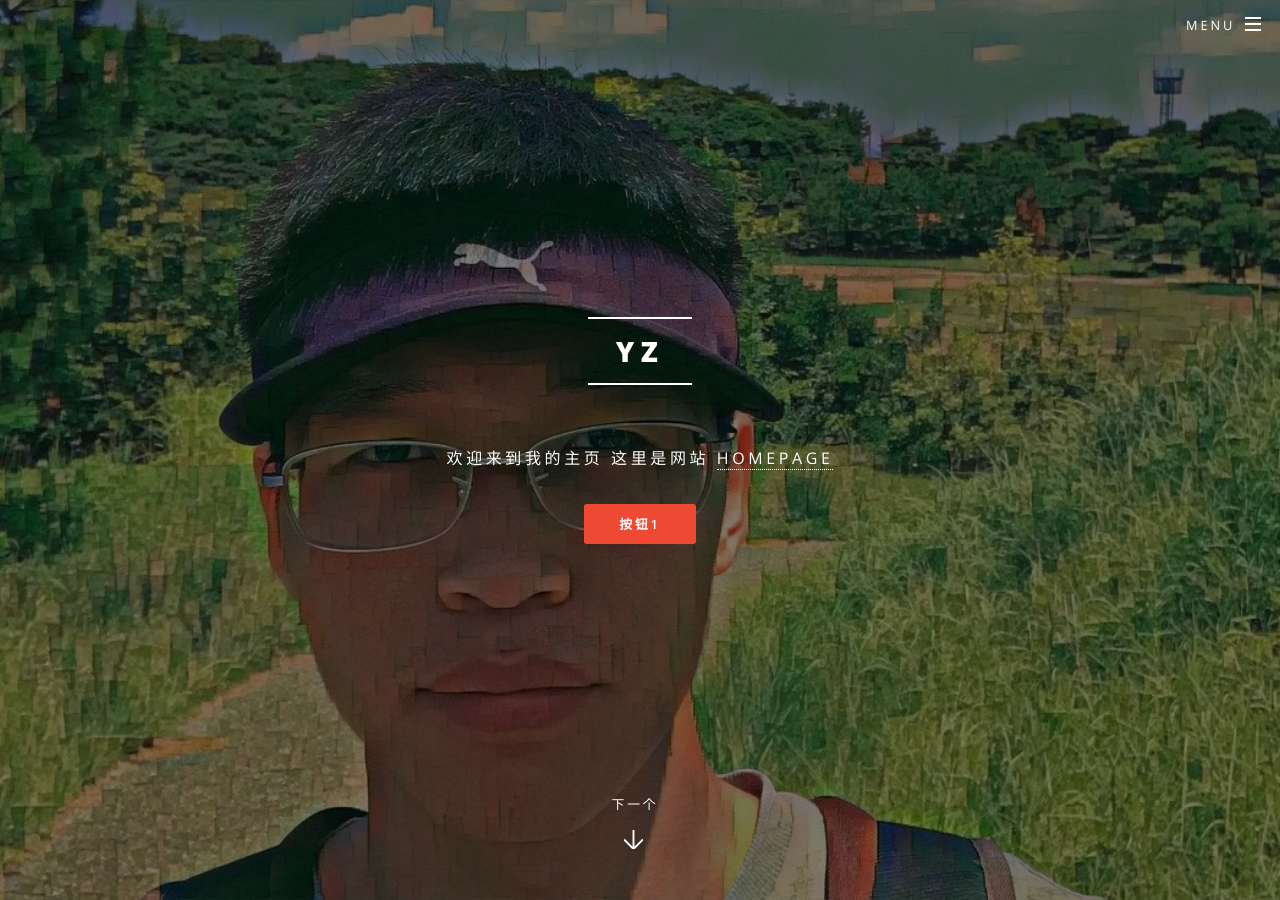
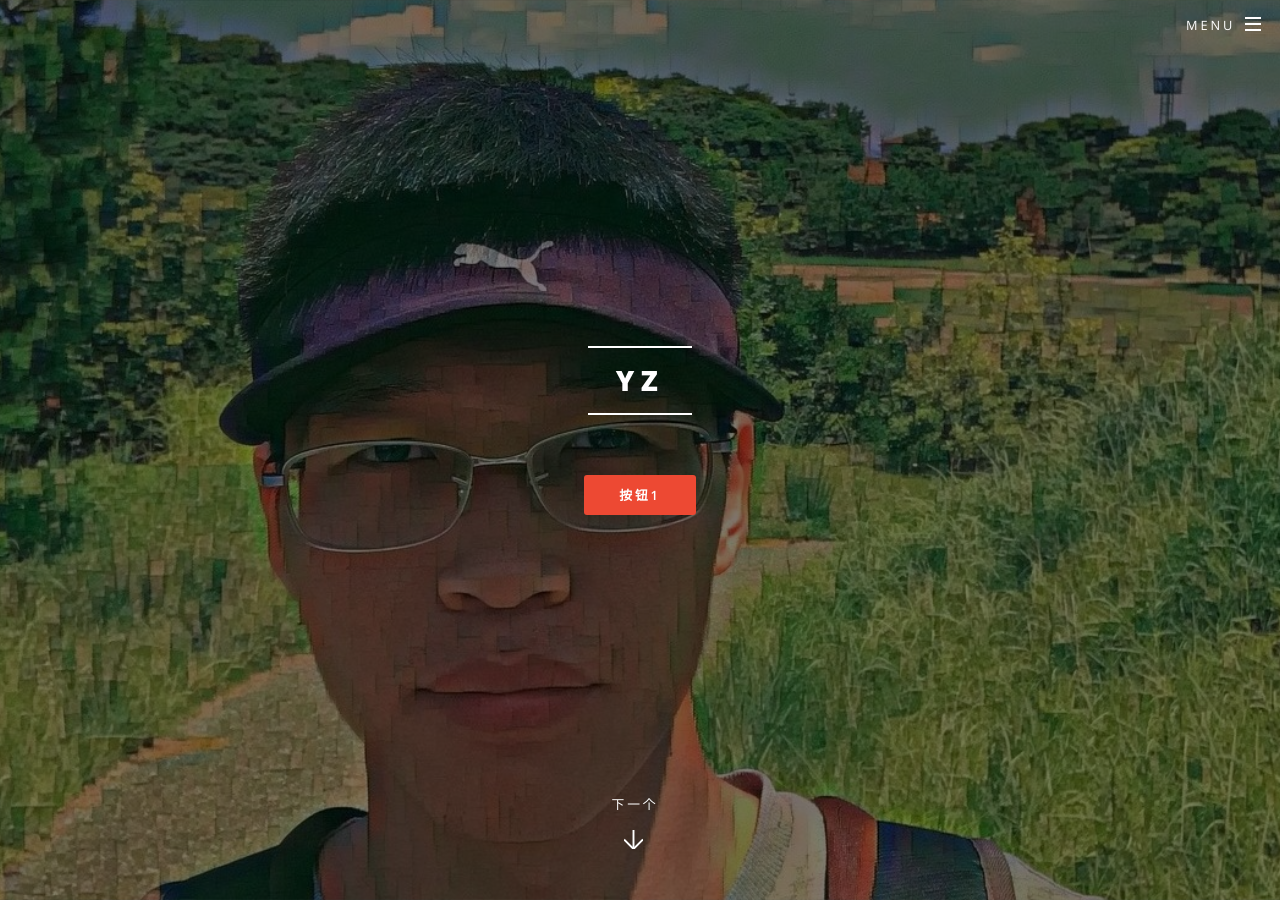
Before and after one commit to yz14/yz14.github.io4, a Jekyll site: the page built from index.html, in a window 1280 px wide and 900 px high. Built offline with Jekyll 4.4.1, drawn with Linux system fonts in a browser that asks for light colours.

Commit message:
Update _config.yml

```diff
--- a/_config.yml
+++ b/_config.yml
@@ -4,8 +4,7 @@
 # Site settings
 title: YZ
 description: |
-  欢迎来到我的主页
-  这里是网站 [Homepage](https://yz14.github.io)
+
 owner: Yuan Zhen # or company name
 first_published: 2022 # if migrating another site, the year of your first publish
 email: 1163660010@qq.com
```
